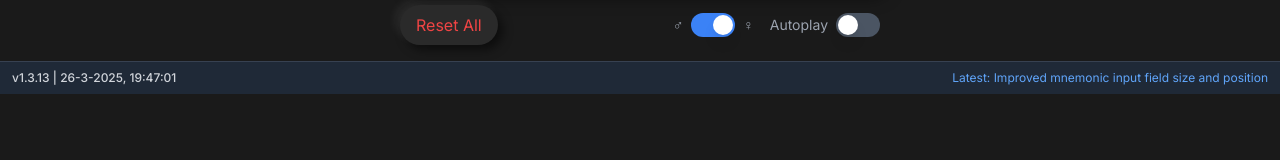
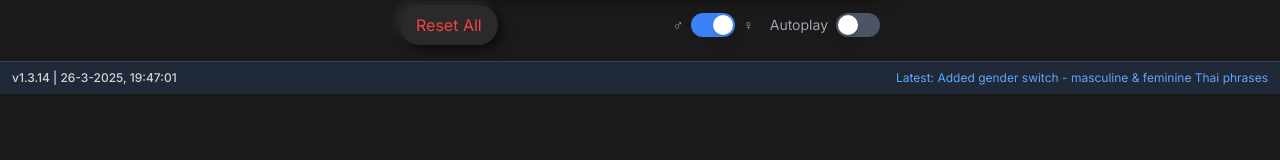
Before and after one commit to MaartenRischen/ThaiFlashcardsApp, a Next.js app: page / in a window 1280 px wide. Shown: the part 455-615 px from the top of the page. Built offline with nearby package versions, Linux system fonts and the light colour scheme.

Commit message:
Update version info to reflect gender switch feature

```diff
--- a/app/page.tsx
+++ b/app/page.tsx
@@ -109,8 +109,8 @@ interface ExampleSentence {
 // Update version info
 const VERSION_INFO = {
   lastUpdated: new Date().toISOString(),
-  version: "1.3.13",
-  changes: "Improved mnemonic input field size and position"
+  version: "1.3.14",
+  changes: "Added gender switch - masculine & feminine Thai phrases"
 };
 
 const INITIAL_PHRASES: Phrase[] = [
```
